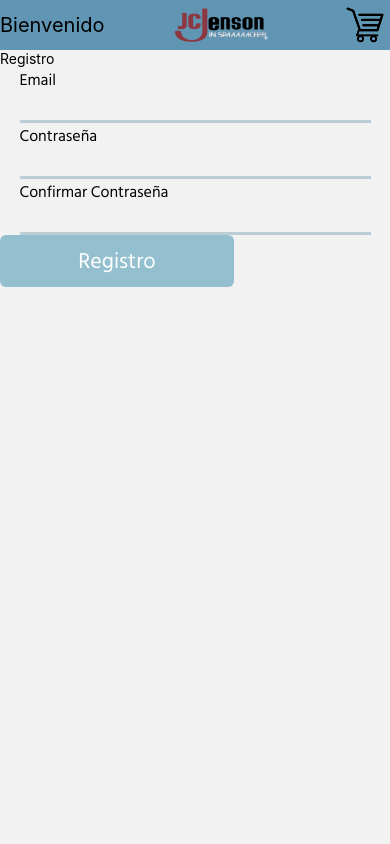
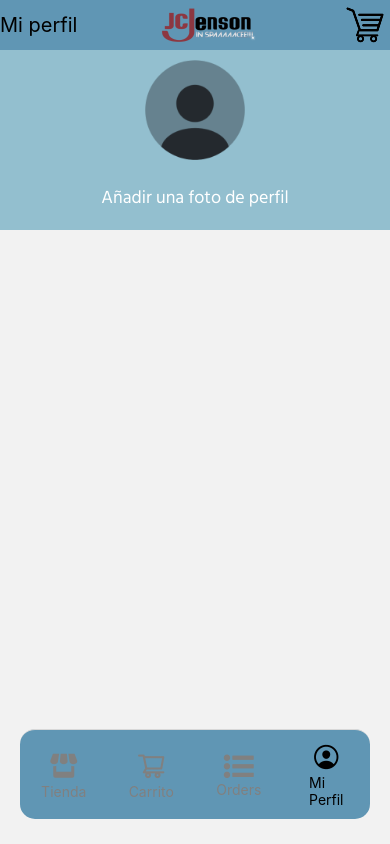
Before and after one commit to Gamerzon94/PrimerDesafioDesarrolloDeAplicacionesGomezAnriquez, a React Native app: screen /MyProfileStack in a window 390 px wide. Built offline with nearby package versions, Linux system fonts and the light colour scheme; no server answers.

Commit message:
se agrega perfil con toma de foto

```diff
--- a/package.json
+++ b/package.json
@@ -27,7 +27,9 @@
     "react-native-swiper": "^1.6.0",
     "react-native-web": "~0.19.6",
     "react-redux": "^9.1.0",
-    "yup": "^1.4.0"
+    "yup": "^1.4.0",
+    "expo-image-picker": "~14.7.1",
+    "expo-file-system": "~16.0.8"
   },
   "devDependencies": {
     "@babel/core": "^7.20.0",
--- a/src/features/auth/authSlice.js
+++ b/src/features/auth/authSlice.js
@@ -4,8 +4,11 @@
     name: "auth",
     initialState: {
         value: {
-            user: null,
+            user: true,
             token: null,
+            imageCamera: null,
+            localId: "Pepitoasdasdazz1414wfgsfsf",
+            profileImage: null,
         },
     },
     reducers: {
@@ -16,9 +19,21 @@
             };
         },
         clearUser: (state) => (state.value = { user: null, token: null }),
+        setCameraImage: (state, action) => {
+            state.value = {
+              ...state.value,
+              imageCamera: action.payload,
+            };
+          },
+          setProfileImage: (state, action) => {
+            state.value = {
+              ...state.value,
+              profileImage: action.payload,
+            };
+          },
     },
 });
 
-export const { setUser, clearUser } = authSlice.actions;
+export const { setUser, clearUser, setCameraImage, setProfileImage } = authSlice.actions;
 
 export default authSlice.reducer;
--- a/src/navigation/MainNavigator.jsx
+++ b/src/navigation/MainNavigator.jsx
@@ -1,12 +1,23 @@
 import { StyleSheet } from "react-native";
-import React from "react";
+import React, { useEffect, useState } from "react";
 import TabNavigator from "./TabNavigator";
 import AuthStack from "./AuthStack";
 import { NavigationContainer } from "@react-navigation/native";
-import { useSelector } from "react-redux";
+import { useDispatch, useSelector } from "react-redux";
+import { useGetProfileImageQuery } from "../services/shopService";
+import { setProfileImage } from "../features/auth/authSlice";
 
 const MainNavigator = () => {
-    const user = useSelector(state => state.authReducer.value.user)
+  const {user, localId} = useSelector(state => state.authReducer.value)
+  const {data, error, isLoading} = useGetProfileImageQuery(localId)
+  const dispatch = useDispatch();
+
+  useEffect(()=> {
+    if(data) {
+      console.log(data.image);
+      dispatch(setProfileImage(data.image))
+    }
+  }, [data])
 
   return (
     <NavigationContainer>{user ? <TabNavigator /> : <AuthStack />}</NavigationContainer>
--- /dev/null
+++ b/src/navigation/MyProfileStack.jsx
@@ -0,0 +1,20 @@
+import { createNativeStackNavigator } from "@react-navigation/native-stack";
+import Header from "../components/Header";
+import MyProfile from "../screens/MyProfile";
+import ImageSelector from "../screens/ImageSelector";
+
+const Stack = createNativeStackNavigator();
+
+const MyProfileStack = () => {
+  return (
+    <Stack.Navigator
+      initialRouteName="My Profile"
+      screenOptions={{ header: () => <Header title="Mi perfil" /> }}
+    >
+      <Stack.Screen name="My Profile" component={MyProfile} />
+      <Stack.Screen name="Image Selector" component={ImageSelector} />
+    </Stack.Navigator>
+  );
+};
+
+export default MyProfileStack;
--- a/src/navigation/TabNavigator.jsx
+++ b/src/navigation/TabNavigator.jsx
@@ -4,8 +4,9 @@
 import ShopStack from './ShopStack';
 import CartStack from "./CartStack";
 import OrdersStack from "./OrdersStack";
+import MyProfileStack from "./MyProfileStack";
 import { colors } from '../global/colors';
-import { Entypo, AntDesign, FontAwesome } from "@expo/vector-icons";
+import { Entypo, AntDesign, FontAwesome, Ionicons } from "@expo/vector-icons";
 
 const TabNavigator = () => {
     const Tab = createBottomTabNavigator();
@@ -61,6 +62,24 @@
                     },
                 }}
                 />
+                <Tab.Screen
+                    name="MyProfileStack"
+                    component={MyProfileStack}
+                    options={{
+                    tabBarIcon: ({ focused }) => {
+                        return (
+                        <View style={styles.tabContainer}>
+                            <Ionicons
+                            name="person-circle-outline"
+                            size={30}
+                            color={focused ? "black" : "grey"}
+                            />
+                            <Text style={{ color: focused ? "black" : "grey" }}>Mi Perfil</Text>
+                        </View>
+                        );
+                    },
+                    }}
+                />
             </Tab.Navigator>
     );
 }
--- /dev/null
+++ b/src/screens/ImageSelector.jsx
@@ -0,0 +1,97 @@
+import { Image, Pressable, StyleSheet, Text, View } from "react-native";
+import React, { useState } from "react";
+import * as ImagePicker from "expo-image-picker";
+import { useDispatch, useSelector } from "react-redux";
+import { setCameraImage } from "../features/auth/authSlice";
+import { usePostProfileImageMutation } from "../services/shopService";
+import { colors } from "../global/colors";
+
+const ImageSelector = ({ navigation }) => {
+  const [image, setImage] = useState(null);
+  const { localId } = useSelector((state) => state.authReducer.value);
+  const [triggerSaveProfileImage, result] = usePostProfileImageMutation();
+  const dispatch = useDispatch();
+
+  const verifyCameraPermissions = async () => {
+    const { granted } = await ImagePicker.requestCameraPermissionsAsync();
+    if (!granted) {
+      return false;
+    }
+    return true;
+  };
+
+  const pickImage = async () => {
+    const isCameraOk = await verifyCameraPermissions();
+    if (isCameraOk) {
+        let result = await ImagePicker.launchCameraAsync({
+            mediaTypes: ImagePicker.MediaTypeOptions.All,
+            allowsEditing: true,
+            aspect: [9, 16],
+            base64: true,
+            quality: 1,
+        });
+
+        if (!result.canceled) {
+            setImage(result.assets[0].uri);
+        }
+
+    }
+  };
+
+  const confirmImage = () => {
+    dispatch(setCameraImage(image));
+    triggerSaveProfileImage({ localId, image });
+    navigation.goBack();
+  };
+
+
+
+
+  return (
+    <View style={styles.container}>
+      {image ? (
+        <>
+          <Image source={{ uri: image }} style={styles.image} />
+          <Pressable onPress={pickImage}>
+            <Text>Tomar otra foto</Text>
+          </Pressable>
+          <Pressable onPress={confirmImage}>
+            <Text>Confirmar foto</Text>
+          </Pressable>
+        </>
+      ) : (
+        <View style={styles.noPhotoContainer}>
+          <Text>No hay foto para mostrar</Text>
+          <Pressable onPress={pickImage}>
+            <Text>Tomar una foto</Text>
+          </Pressable>
+        </View>
+      )}
+    </View>
+  );
+};
+
+export default ImageSelector;
+
+
+const styles = StyleSheet.create({
+    container: {
+      flex: 1,
+      alignItems: "center",
+      justifyContent: "center",
+      gap: 20,
+      backgroundColor: colors.body,
+    },
+    image: {
+      width: 200,
+      height: 200,
+    },
+    noPhotoContainer: {
+      width: 200,
+      height: 200,
+      borderWidth: 2,
+      padding: 10,
+      justifyContent: "center",
+      alignItems: "center",
+    },
+  });
--- /dev/null
+++ b/src/screens/MyProfile.jsx
@@ -0,0 +1,63 @@
+import { Image, Pressable, StyleSheet, Text, View } from "react-native";
+import React, { useState } from "react";
+import { colors } from "../global/colors";
+import { useSelector } from "react-redux";
+
+const MyProfile = ({ navigation }) => {
+    const { profileImage, imageCamera } = useSelector((state) => state.authReducer.value);
+
+  return (
+    <View style={styles.container}>
+      {profileImage || imageCamera ? (
+        <Image
+          source={{ uri: profileImage || imageCamera }}
+          resizeMode="cover"
+          style={styles.image}
+        />
+      ) : (
+        <>
+          <Image
+            source={require("../../assets/defaultProfile.png")}
+            style={styles.image}
+            resizeMode="cover"
+          />
+        </>
+      )}
+      <Pressable
+        style={styles.button}
+        onPress={() => navigation.navigate("Image Selector")}
+      >
+        <Text style={styles.text}>Añadir una foto de perfil</Text>
+      </Pressable>
+    </View>
+  );
+};
+
+export default MyProfile;
+
+const styles = StyleSheet.create({
+  container: {
+    padding: 10,
+    gap: 15,
+    alignItems: "center",
+    justifyContent: "flex-start",
+    backgroundColor: colors.body,
+  },
+  image: {
+    width: 100,
+    height: 100,
+  },
+  button: {
+    width: "80%",
+    elevation: 10,
+    backgroundColor: colors.blue_400,
+    justifyContent: "center",
+    alignItems: "center",
+    padding: 8,
+  },
+  text: {
+    fontFamily: "HindRegular",
+    fontSize: 18,
+    color: "white",
+  },
+});
--- a/src/services/shopService.js
+++ b/src/services/shopService.js
@@ -20,8 +20,26 @@
                 method: "POST",
                 body: order,
             }),
+          }),
+          getProfileImage: builder.query({
+            query: (localId) => `profileImages/${localId}.json`,
+          }),
+          postProfileImage: builder.mutation({
+            query: ({ localId, image }) => ({
+              url: `profileImages/${localId}.json`,
+              method: "PUT",
+              body: {
+                image: image,
+              },
+            }),
+          }),
         }),
-    }),
-});
+      });
 
-export const { useGetProductsQuery, useGetCategoriesQuery, useGetProductsByCategoryQuery, usePostOrderMutation } = shopApi;
+      export const {
+        useGetProductsByCategoryQuery,
+        useGetCategoriesQuery,
+        usePostOrderMutation,
+        useGetProfileImageQuery,
+        usePostProfileImageMutation,
+      } = shopApi;
```
Also changed, not shown: assets/defaultProfile.png (added), 1 other file (tests, documents, lock files or other folders).
